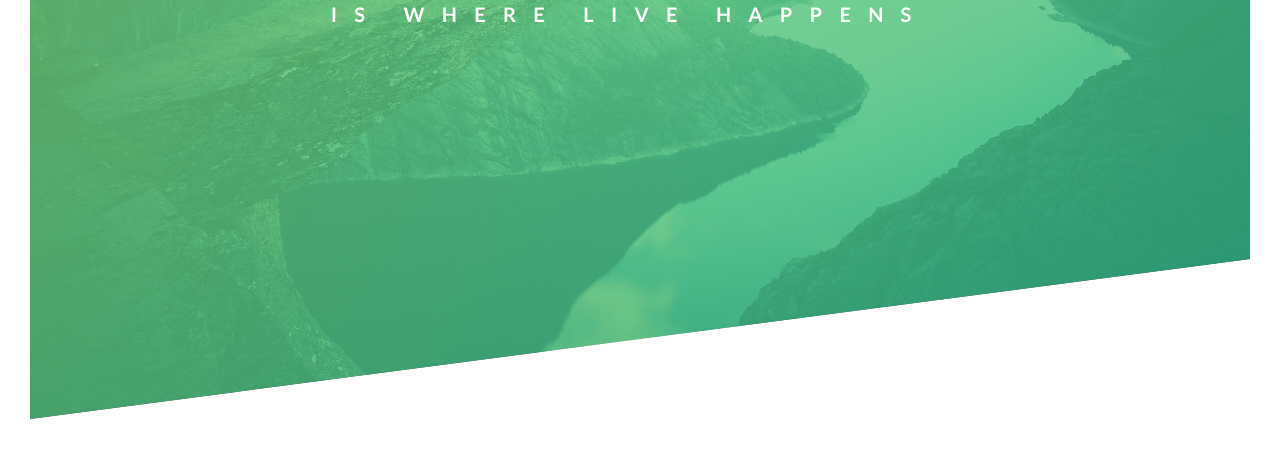
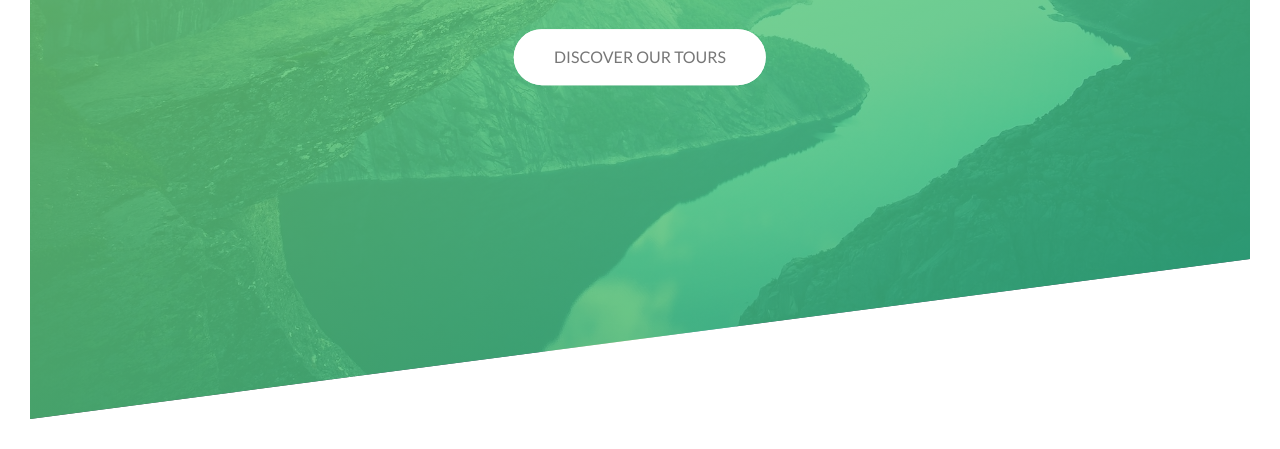
Before and after one commit to elbiber/Natours, a plain HTML site: page index.html in a window 1280 px wide. Shown: the part 371-820 px from the top of the page. Drawn offline with Linux system fonts and the light colour scheme.

Commit message:
Section 3

```diff
--- a/css/style.css
+++ b/css/style.css
@@ -17,7 +17,7 @@ body {
     font-family: "Lato", sans;
     font-weight: 400;
     font-size: 16px;
-    line-height: 1.7;
+    line-height: 1.6;
     color: #777777;
     padding: 30px;
 }
@@ -51,12 +51,14 @@ body {
     top: 40%;
     left: 50%;
     transform: translate(-50%, -50%);
+    text-align: center;
 }
 .heading-primary {
     color: #ffffff;
     text-transform: uppercase;
 
     backface-visibility: hidden;
+    margin-bottom: 60px;
 }
 
 .heading-primary-main {
@@ -78,7 +80,6 @@ body {
     font-size: 20px;
     font-weight: 700;
     letter-spacing: 17.3px;
-
     /* animation-name: moveInRight;
     animation-duration: 3s;
     animation-timing-function: ease-out; */
@@ -112,3 +113,67 @@ body {
         transform: translate(0);
     }
 }
+
+@keyframes moveInBottom {
+    0% {
+        opacity: 0;
+        transform: translateY(100px);
+    }
+    100% {
+        opacity: 1;
+        transform: translate(0);
+    }
+}
+
+.btn:link,
+.btn:visited {
+    text-transform: uppercase;
+    text-decoration: none;
+    padding: 15px 40px;
+    display: inline-block;
+    border-radius: 100px;
+    transition: all .2s;
+    position: relative;
+}
+
+.btn:hover {
+    transform: translateY(-3px);
+    box-shadow: 0 10px 20px rgba(0, 0, 0, 0.3);
+}
+
+.btn:active {
+    transform: translateY(-1px);
+    box-shadow: 0 5px 10px rgba(0, 0, 0, 0.3);
+}
+
+.btn-white {
+    background-color: #ffffff;
+    color: #777777;
+}
+
+.btn::after {
+    content: "";
+    display: inline-block;
+    height: 100%;
+    width: 100%;
+    border-radius: 100px;
+    position: absolute;
+    top: 0;
+    left: 0;
+    z-index: -1;
+    transition: all .4s;
+}
+
+.btn-white::after {
+    background-color: #ffffff;
+}
+
+.btn:hover::after {
+    transform: scaleX(1.4) scaleY(1.6);
+    opacity: 0;
+}
+
+.btn-animated {
+    animation: moveInBottom .5s ease-out .75s;
+    animation-fill-mode: backwards;
+}
--- a/index.html
+++ b/index.html
@@ -22,6 +22,7 @@
                     <span class="heading-primary-main">Outdoors</span>
                     <span class="heading-primary-sub">is where live happens</span>
                 </h1>
+                <a href="#" class="btn btn-white btn-animated">Discover our tours</a>
             </div>
         </header>
 
```
